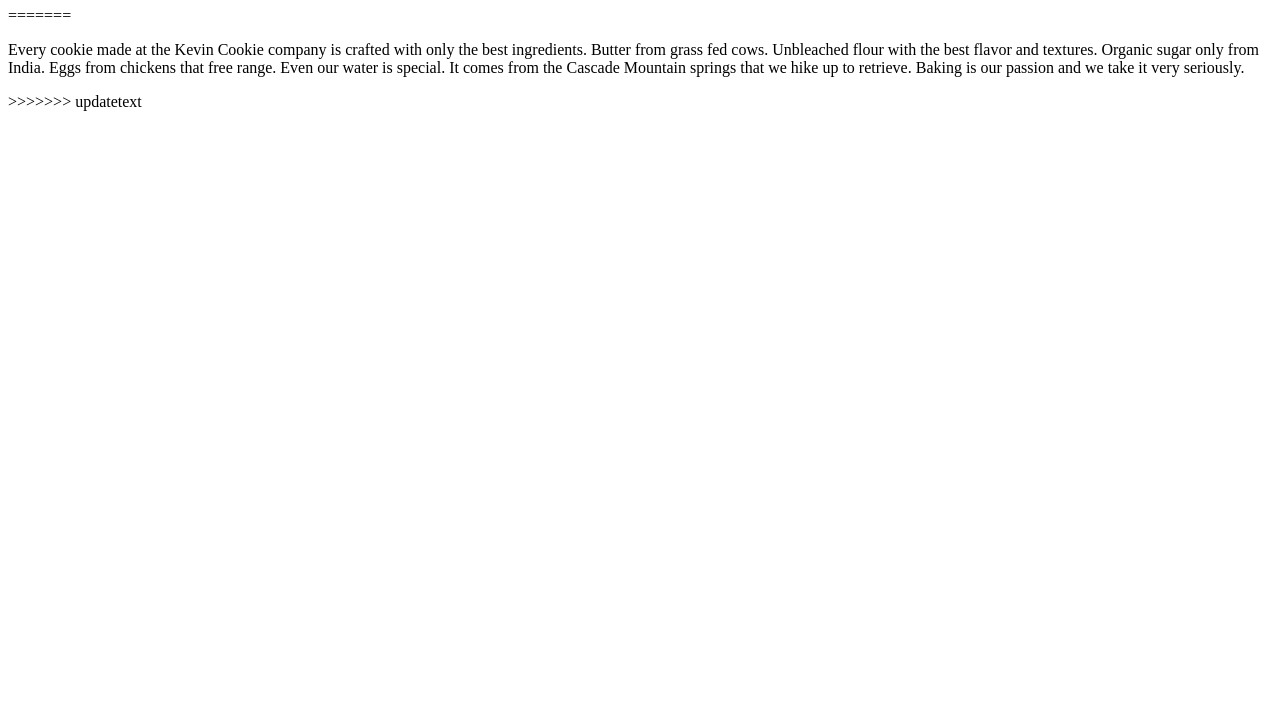
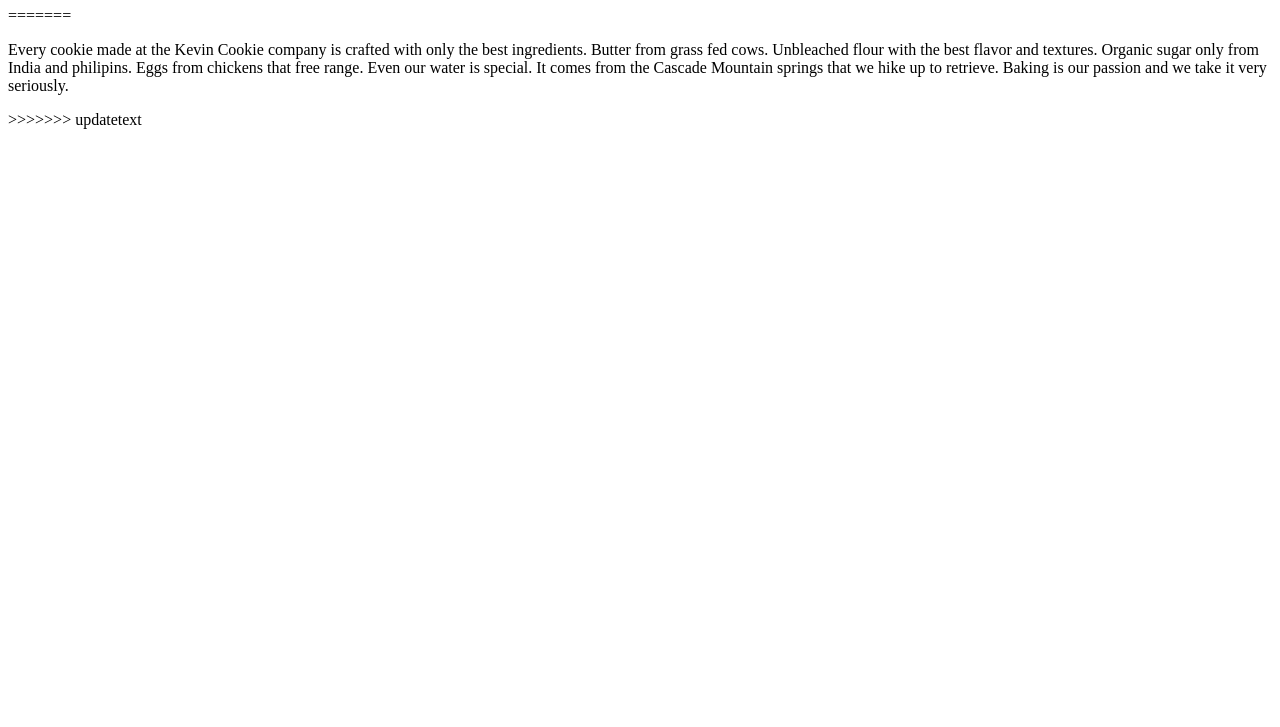
Before and after one commit to idanbock/firstgit, a plain HTML site: page index.htm in a window 1280 px wide. Shown: the part 73-800 px from the top of the page. Drawn offline with Linux system fonts and the light colour scheme.

Commit message:
Update index.htm

```diff
--- a/index.htm
+++ b/index.htm
@@ -5,7 +5,7 @@
 <h1>Deliciousness in every bite!</h1>
 
 =======
-<p>Every cookie made at the Kevin Cookie company is crafted with only the best ingredients. Butter from grass fed cows. Unbleached flour with the best flavor and textures. Organic sugar only from India. Eggs from chickens that free range. Even our water is special. It comes from the Cascade Mountain springs that we hike up to retrieve. Baking is our passion and we take it very seriously.</p>
+<p>Every cookie made at the Kevin Cookie company is crafted with only the best ingredients. Butter from grass fed cows. Unbleached flour with the best flavor and textures. Organic sugar only from India and philipins. Eggs from chickens that free range. Even our water is special. It comes from the Cascade Mountain springs that we hike up to retrieve. Baking is our passion and we take it very seriously.</p>
 >>>>>>> updatetext
 
 </body>
```
